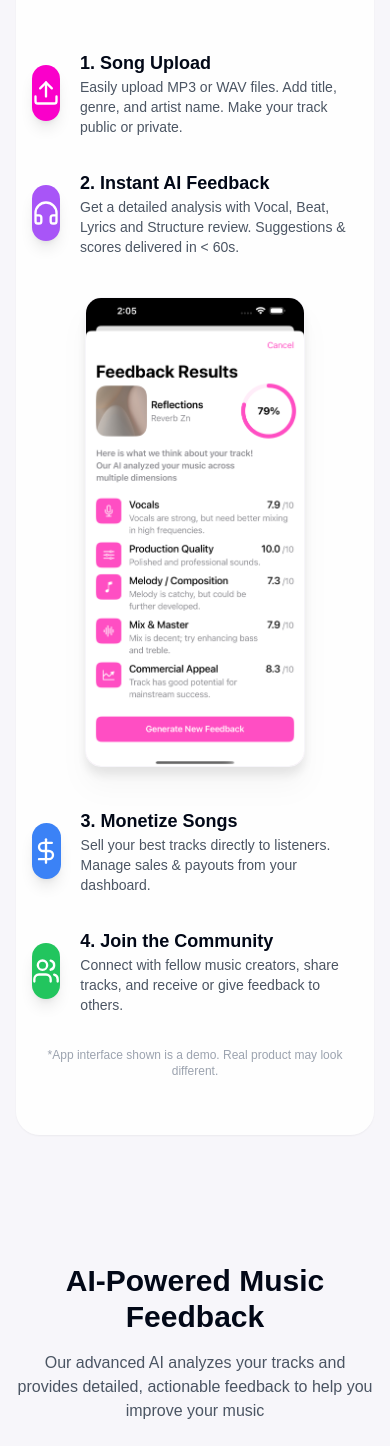
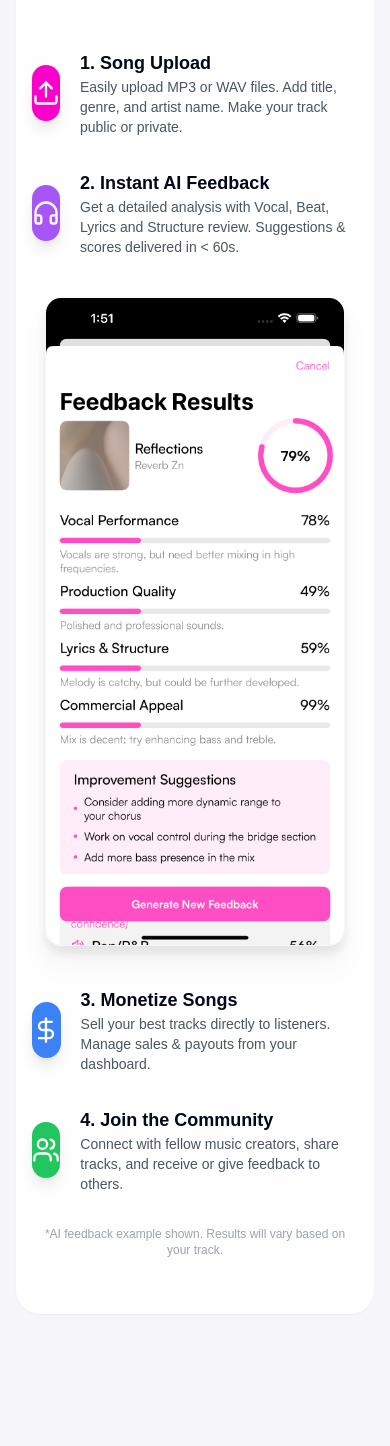
Before and after one commit to tade-dev/vybaze-web, a React (Vite) app: page / in a window 390 px wide. Shown: the part 2253-3699 px from the top of the page. Built offline with nearby package versions, Linux system fonts and the light colour scheme; a web font is replaced by a local one.

Commit message:
Replace phone image in How It Works
Replaces the phone mockup image in the How Vybaze Works section with the provided image.

```diff
--- a/src/components/HowItWorks.tsx
+++ b/src/components/HowItWorks.tsx
@@ -2,7 +2,7 @@
 import { Upload, FileMusic, Headphones, DollarSign, Users } from "lucide-react";
 import useScrollAnimation from "../hooks/useScrollAnimation";
 
-const mockupSrc = "/lovable-uploads/2a900c8b-500b-47ac-8ab8-e5cb16a4fb2b.png";
+const mockupSrc = "/lovable-uploads/4391b038-18c0-4bbc-98b7-5dae484d12f6.png";
 
 const steps = [
   {
@@ -91,7 +91,7 @@ const HowItWorks = () => {
             })}
           </div>
 
-          {/* Mockup in the middle on desktop, centered on mobile */}
+          {/* Feedback results image in the middle */}
           <div
             ref={mockupAnimation.ref}
             className={`flex-shrink-0 transition-all duration-1000 ${
@@ -100,11 +100,11 @@ const HowItWorks = () => {
                 : "opacity-0 scale-90"
             }`}
           >
-            <div className="relative w-[220px] h-[470px] mx-auto drop-shadow-xl rounded-2xl border border-gray-100 bg-gray-100 overflow-hidden hover:scale-105 transition-transform duration-300">
+            <div className="relative w-[300px] h-auto mx-auto drop-shadow-xl rounded-2xl border border-gray-100 bg-gray-100 overflow-hidden hover:scale-105 transition-transform duration-300">
               <img
                 src={mockupSrc}
-                alt="Vybaze mobile app mockup"
-                className="object-cover w-full h-full"
+                alt="Vybaze AI music feedback example"
+                className="object-contain w-full h-full"
                 draggable={false}
               />
               {/* Optional shadow */}
@@ -146,7 +146,7 @@ const HowItWorks = () => {
           </div>
         </div>
         <div className="mt-8 text-center text-xs text-gray-400">
-          *App interface shown is a demo. Real product may look different.
+          *AI feedback example shown. Results will vary based on your track.
         </div>
       </div>
     </section>
```
Also changed, not shown: public/lovable-uploads/4391b038-18c0-4bbc-98b7-5dae484d12f6.png (added).
